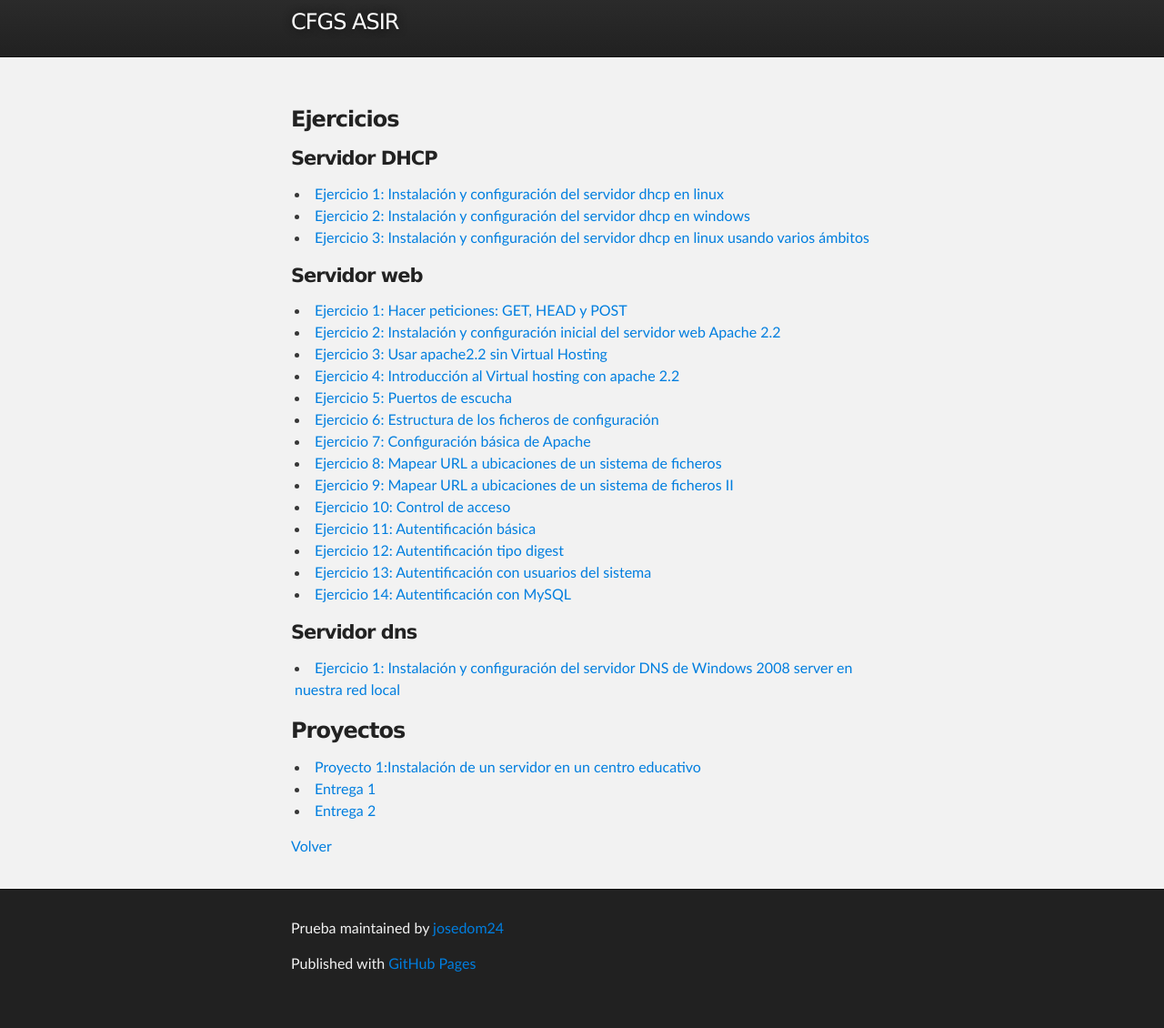
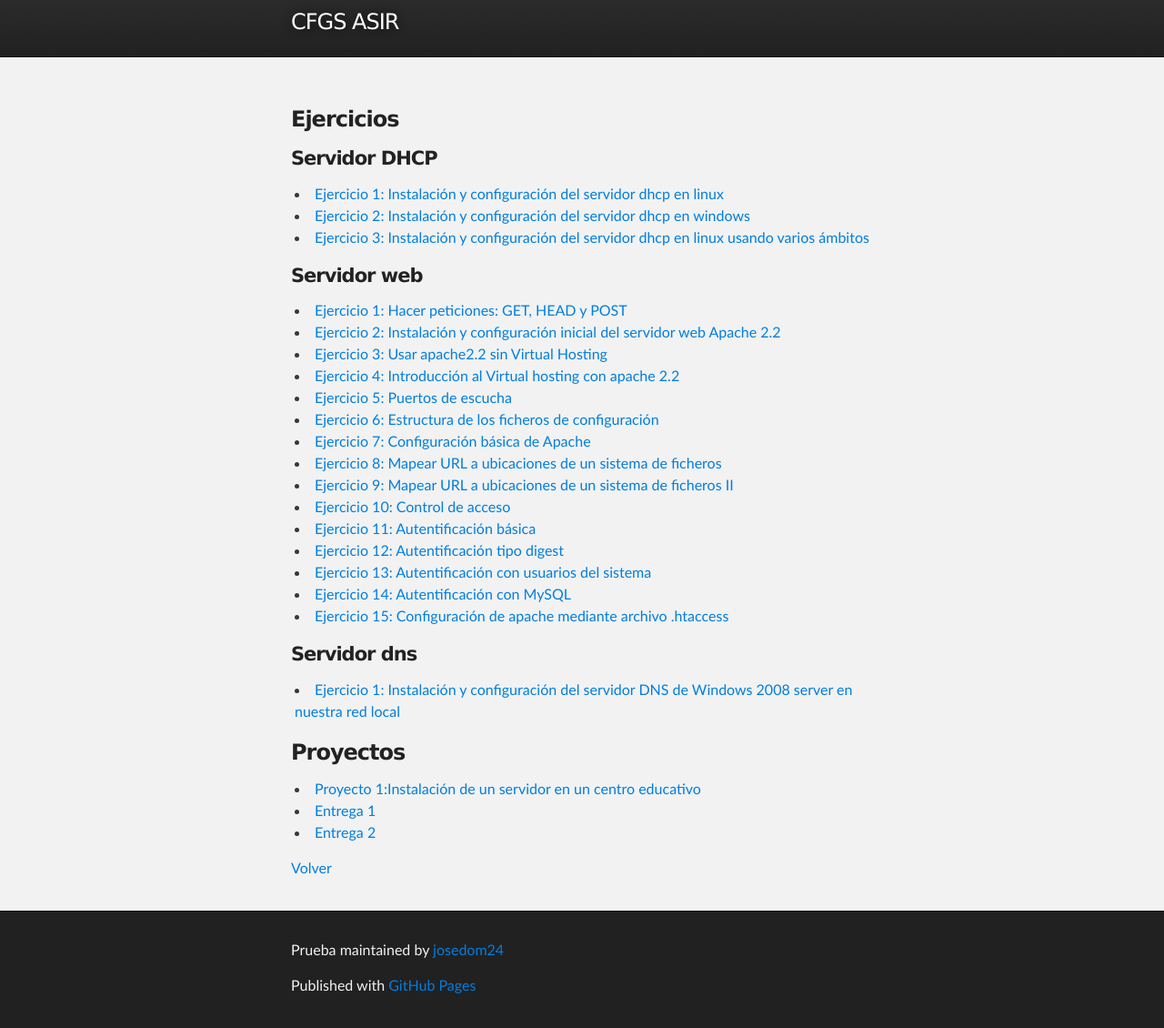
Before and after one commit to josedom24/josedom24.github.io, a Jekyll site: the page built from mod/serviciosgs/index.md, in a window 1280 px wide, cut to the strip 78-1208 px from the top of the page. Shown: the whole strip at 91% size. Built offline with Jekyll 4.4.1, drawn with Linux system fonts in a browser that asks for light colours; before the commit the page ends 1184 px from its top, so only the background shows below that.

Commit message:
Update index.md

```diff
--- a/mod/serviciosgs/index.md
+++ b/mod/serviciosgs/index.md
@@ -27,6 +27,7 @@ tagline: CFGS ASIR
 * [Ejercicio 12: Autentificación tipo digest](e_web_12)
 * [Ejercicio 13: Autentificación con usuarios del sistema](e_web_13)
 * [Ejercicio 14: Autentificación con MySQL](e_web_14)
+* [Ejercicio 15: Configuración de apache mediante archivo .htaccess](e_web_15)
 
 #### Servidor dns
 
```
